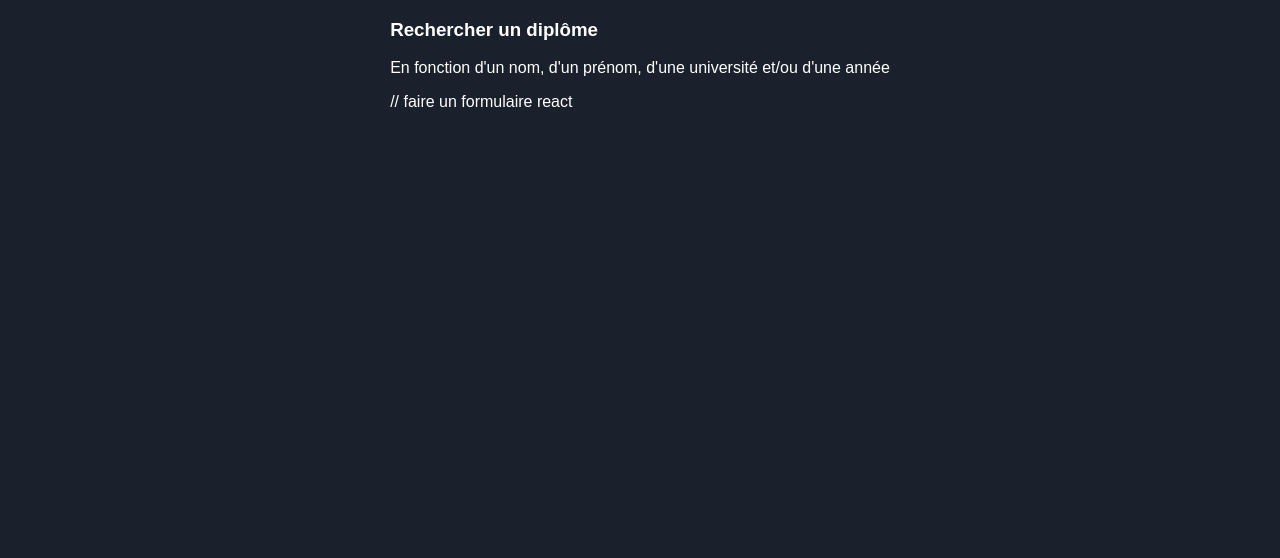
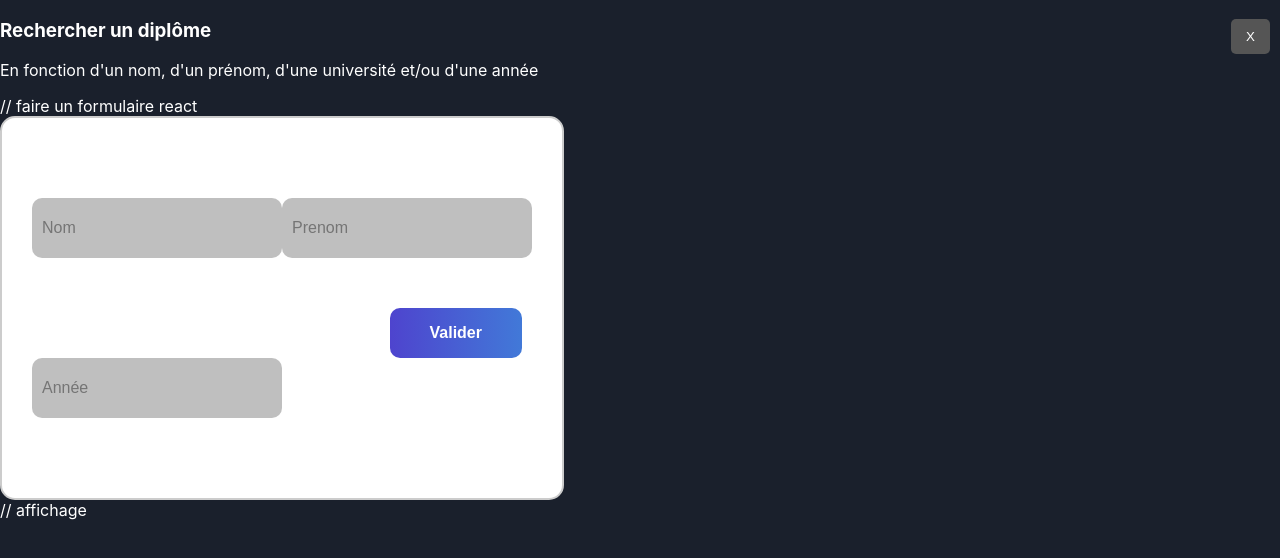
Before and after one commit to Alexia1305/Diplomes, a React (Vite) app: page / in a window 1280 px wide. Both pictures are taken after a click on the button "VERIFICATEUR". Shown: the top 558 px of the page. Built offline with nearby package versions, Linux system fonts and the light colour scheme; what @project-serum/anchor, @solana/web3.js would draw is missing.

Commit message:
Boutons marchent+ pré formulaire

```diff
--- a/src/App.jsx
+++ b/src/App.jsx
@@ -162,7 +162,7 @@ const App = () => {
 				</div>
 			);
 		}
-		// Otherwise, we're good! Account exists. User can submit GIFs.
+		//  compte administrateur si portefeuille connecté .
 		else {
 			return (
 				<div className="connected-container">
@@ -182,14 +182,7 @@ const App = () => {
 							Submit
 						</button>
 					</form>
-					<div className="gif-grid">
-						{/* We use index as the key instead, also, the src is now item.gifLink */}
-						{gifList.map((item, index) => (
-							<div className="gif-item" key={index}>
-								<img src={item.gifLink} />
-							</div>
-						))}
-					</div>
+
 				</div>
 			);
 		}
@@ -233,12 +226,53 @@ const App = () => {
   if(User){ return (
 
   <header style={{color:'white'}}>
-
+    <button onClick={() => setUser(false)} > X </button>
 		<div>
 			<h3>Rechercher un diplôme</h3>
 			<p>En fonction d'un nom, d'un prénom, d'une université et/ou d'une année</p>
 		</div>
 	// faire un formulaire react
+    <div className="connected-container">
+					<form
+						onSubmit={event => {
+							event.preventDefault();
+							// ajouter ce que ca fait
+						}}
+					>
+						<input
+							type="text"
+							placeholder="Nom"
+							value={inputValue}
+							onChange={onInputChange}
+						/>
+            <input
+							type="text"
+							placeholder="Prenom"
+							value={inputValue}
+							onChange={onInputChange}
+						/>
+            <input
+							type="text"
+							placeholder="Année"
+							value={inputValue}
+							onChange={onInputChange}
+						/>
+
+						<button type="submit" className="cta-button submit-gif-button">
+							Valider
+						</button>
+					</form>
+
+       // affichage
+					<div className="gif-grid">
+						{/* We use index as the key instead, also, the src is now item.gifLink */}
+						{gifList.map((item, index) => (
+							<div className="gif-item" key={index}>
+								<p>{item.gifLink} </p>
+							</div>
+						))}
+					</div>
+				</div>
 
   </header>
   )}
--- a/src/index.css
+++ b/src/index.css
@@ -13,17 +13,11 @@ code {
 }
 body{
 	background: #1a202c ;
-	display : flex;
-	justify-content: center;
 	align-items: center;
 
-	flex-direction:column;
+
 }
 
-*{
-	font-family: sans-serif;
-	box-sizing: border-box;
-}
 
 form{
 	width: 500px;
```
